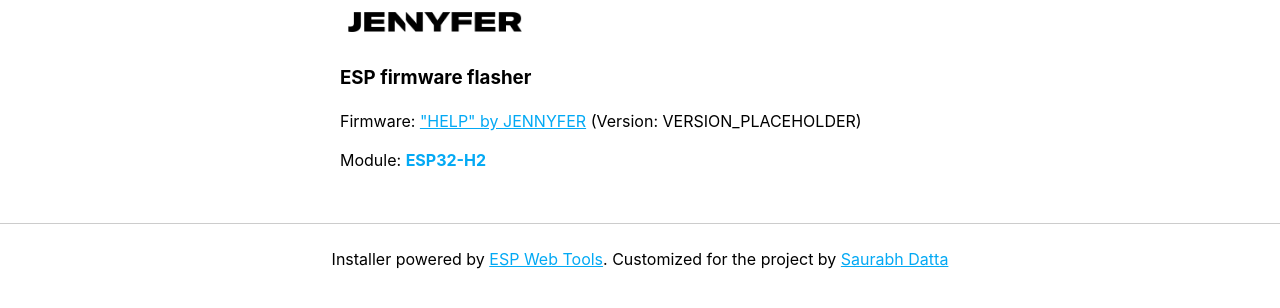
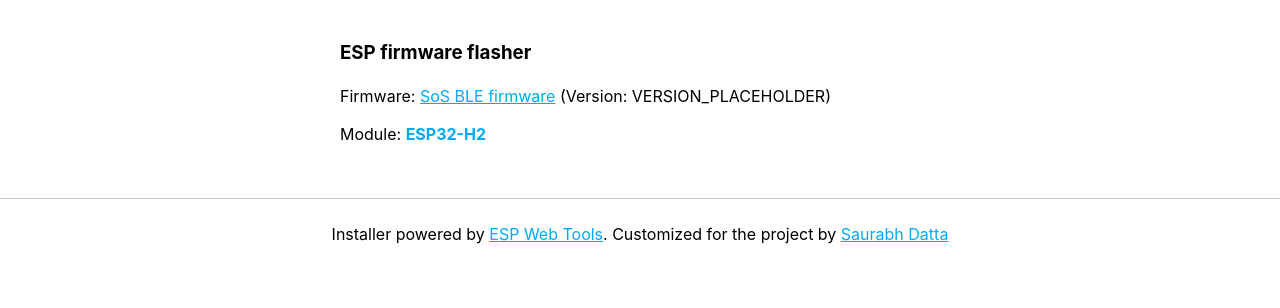
Before and after one commit to dattasaurabh82/help-button-firmware, a plain HTML site: page webflasher/index.html in a window 1280 px wide. Drawn offline with Linux system fonts and the light colour scheme.

Commit message:
de-branding the html

```diff
--- a/webflasher/index.html
+++ b/webflasher/index.html
@@ -10,22 +10,22 @@
     <meta name="viewport" content="width=device-width" />
     <meta name="color-scheme" content="dark light" />
     <!-- Add favicon links -->
-    <link rel="icon" type="image/x-icon" href="assets/favicon.ico">
+    <!-- <link rel="icon" type="image/x-icon" href="assets/favicon.ico"> -->
     <!-- Existing styles -->
     <link rel="stylesheet" href="assets/css/styles.css">
     <script type="module" src="https://unpkg.com/esp-web-tools/dist/web/install-button.js?module"></script>
   </head>
   <body>
     <div class="content">
-      <span class="footer-signature">
+      <!-- <span class="footer-signature">
         <img src="assets/logo_black_fullname.png" alt="JENNYFER" class="signature-img">
-      </span>
+      </span> -->
       <h3>ESP firmware flasher</h3>
       <!-- <p>
-        Firmware: <a href="https://github.com/dattasaurabh82/help-button-firmware/tree/main">"HELP" by JENNYFER</a>
+        Firmware: <a href="https://github.com/dattasaurabh82/help-button-firmware/tree/main">SoS BLE firmware</a>
       </p> -->
       <p>
-        Firmware: <a href="https://github.com/dattasaurabh82/help-button-firmware/tree/main">"HELP" by JENNYFER</a> (Version: <span class="firmware-version">VERSION_PLACEHOLDER</span>)
+        Firmware: <a href="https://github.com/dattasaurabh82/help-button-firmware/tree/main">SoS BLE firmware</a> (Version: <span class="firmware-version">VERSION_PLACEHOLDER</span>)
       </p>
       <p>
         Module: <span class="module-type">ESP32-H2</span>
```
